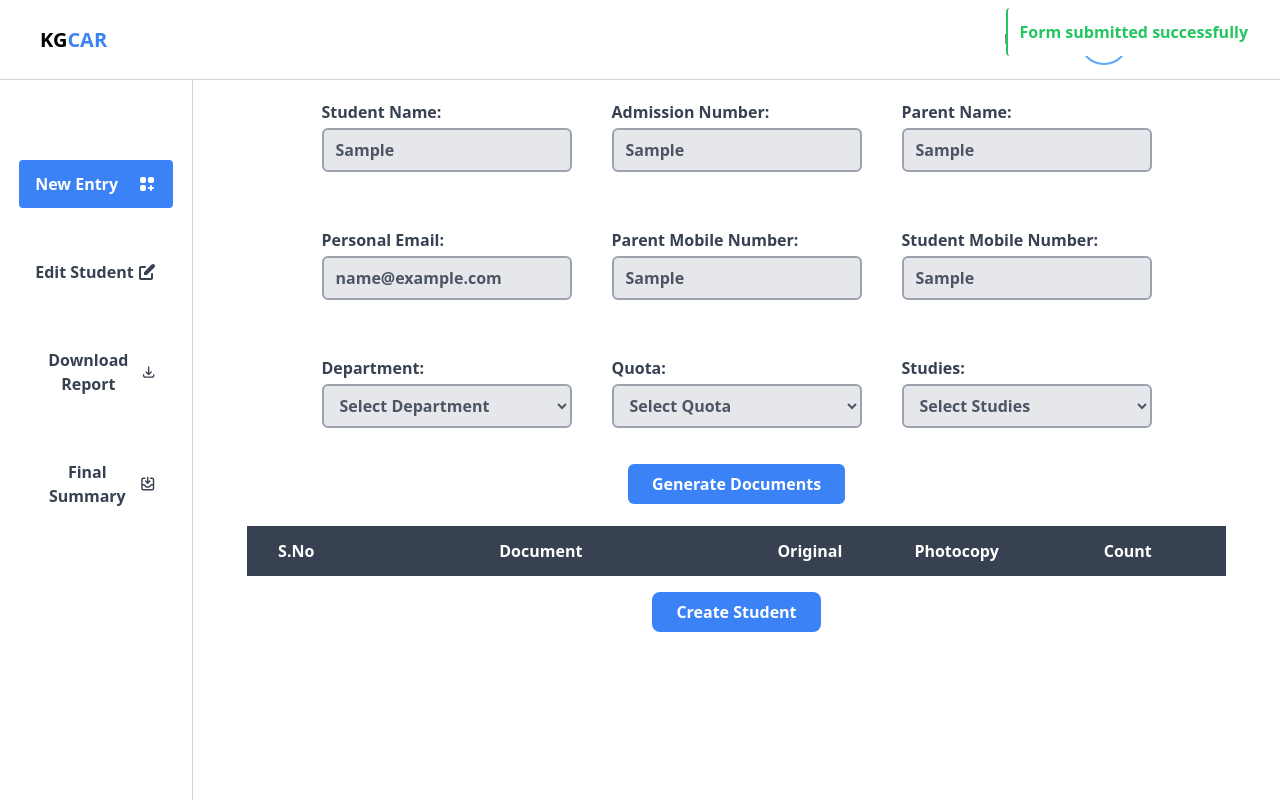
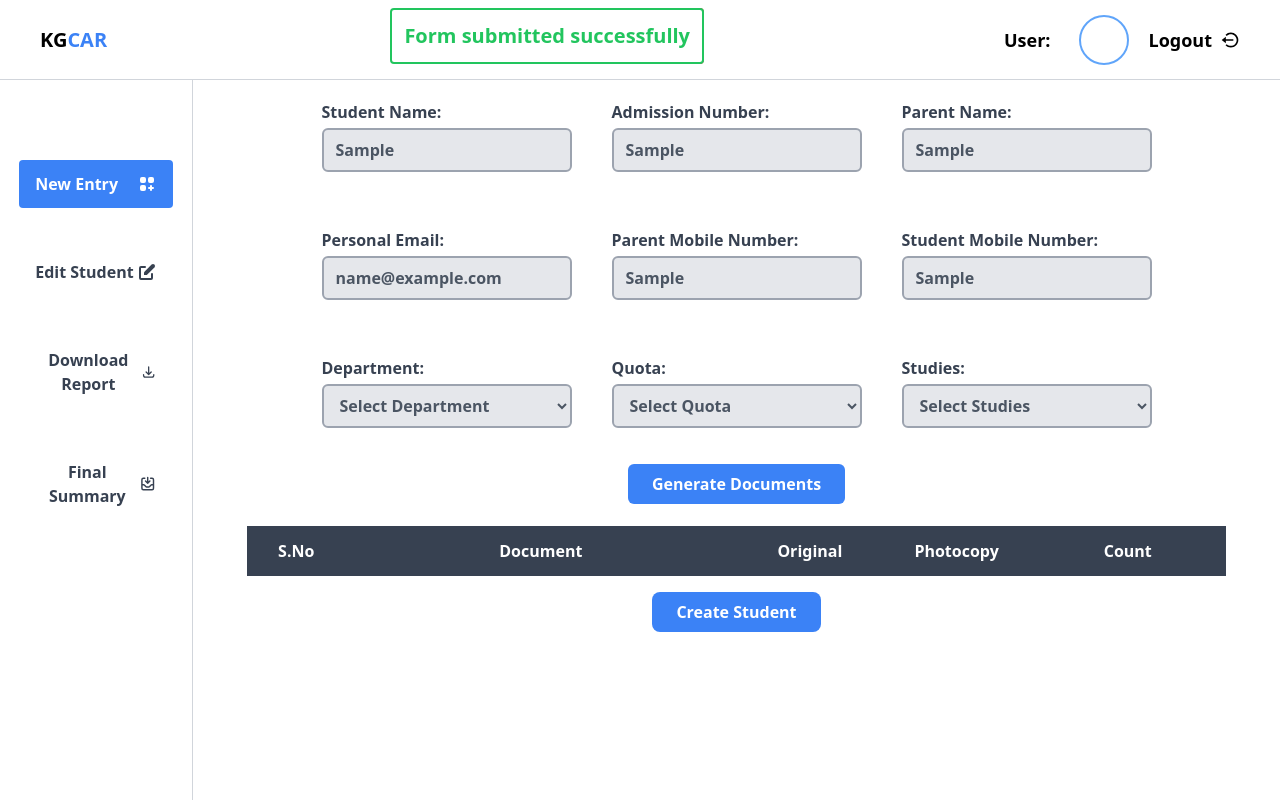
Before and after one commit to YogeshVenugopal/Certificate_tracker, a React (Vite) app in the folder Client/: page /new-entry in a window 1280 px wide. Both pictures are taken after typing "Sample", "Sample", "Sample", "name@example.com", "Sample", "Sample" into the empty fields and a click on the button "Generate Documents". Built offline with nearby package versions, Linux system fonts and the light colour scheme.

Commit message:
change some major ui

```diff
--- a/Client/src/Pages/DownloadReceipt.jsx
+++ b/Client/src/Pages/DownloadReceipt.jsx
@@ -85,9 +85,9 @@ const DownloadReceipt = () => {
     <div className='py-5'>
       {error && (
         <motion.div
-          initial={{ opacity: 0, x: 100 }}
-          animate={{ opacity: 1, x: 0 }}
-          className="absolute px-3 py-3 font-bold text-red-500 bg-white border-l-2 border-red-500 rounded top-2 right-5"
+          initial={{ opacity: 0, y: -100 }}
+          animate={{ opacity: 1, y: 0 }}
+          className="absolute px-3 py-3 font-bold text-red-500 bg-white border-2 border-red-500 rounded top-2 right-[45%] text-xl"
         >
           {error}
         </motion.div>
--- a/Client/src/Pages/EditFile.jsx
+++ b/Client/src/Pages/EditFile.jsx
@@ -171,18 +171,18 @@ const EditFile = () => {
         <div className='font-semibold'>
           {error && (
             <motion.div
-              initial={{ opacity: 0, x: 100 }}
-              animate={{ opacity: 1, x: 0 }}
-              className="absolute px-3 py-3 font-bold text-red-500 bg-white border-l-2 border-red-500 rounded top-2 right-5"
+              initial={{ opacity: 0, y: -100 }}
+              animate={{ opacity: 1, y: 0 }}
+              className="absolute px-3 py-3 font-bold text-red-500 bg-white border-2 border-red-500 rounded top-2 right-[45%] text-xl"
             >
               {error}
             </motion.div>
           )}
           {success && (
             <motion.div
-              initial={{ opacity: 0, x: 100 }}
-              animate={{ opacity: 1, x: 0 }}
-              className="absolute px-3 py-3 font-bold text-green-500 bg-white border-l-2 border-green-500 rounded top-2 right-5"
+              initial={{ opacity: 0, y: -100 }}
+              animate={{ opacity: 1, y: 0 }}
+              className="absolute px-3 py-3 font-bold text-green-500 bg-white border-2 border-green-500 rounded top-2 right-[45%] text-xl"
             >
               {success}
             </motion.div>
--- a/Client/src/Pages/EditStudent.jsx
+++ b/Client/src/Pages/EditStudent.jsx
@@ -84,9 +84,9 @@ const EditStudent = () => {
     <div className='py-5'>
       {error && (
         <motion.div
-          initial={{ opacity: 0, x: 100 }}
-          animate={{ opacity: 1, x: 0 }}
-          className="absolute px-3 py-3 font-bold text-red-500 bg-white border-l-2 border-red-500 rounded top-2 right-5"
+          initial={{ opacity: 0, y: -100 }}
+          animate={{ opacity: 1, y: 0 }}
+          className="absolute px-3 py-3 font-bold text-red-500 bg-white border-2 border-red-500 rounded top-2 right-[45%] text-xl"
         >
           {error}
         </motion.div>
--- a/Client/src/Pages/NewEntry.jsx
+++ b/Client/src/Pages/NewEntry.jsx
@@ -104,8 +104,6 @@ const NewEntry = () => {
     setPersonalEmail('');
     setParentNo('');
     setStudentNo('');
-    setError('');
-    setSuccess('');
     setFirstGraduation('');
     setDiploma('');
     setShowTable(false);
@@ -153,10 +151,14 @@ const NewEntry = () => {
 
       if (response.ok) {
         setSuccess('Student created successfully');
+        setTimeout(() => {
+          setSuccess('');
+        },2000);
         clearData(); // Make sure this clears all relevant form data
       } else {
         const errorMessage = await response.text();
-        setError(`Failed to create student: ${errorMessage}`);
+        setError("Failed to create student");
+        console.log(errorMessage);
       }
     } catch (error) {
       console.error("Error submitting student data:", error);
@@ -383,18 +385,18 @@ const NewEntry = () => {
       </form>
       {error && (
         <motion.div
-          initial={{ opacity: 0, x: 100 }}
-          animate={{ opacity: 1, x: 0 }}
-          className="absolute px-3 py-3 font-bold text-red-500 bg-white border-l-2 border-red-500 rounded top-2 right-5"
+          initial={{ opacity: 0, y: -100 }}
+          animate={{ opacity: 1, y: 0 }}
+          className="absolute px-3 py-3 font-bold text-red-500 bg-white border-2 border-red-500 rounded top-2 right-[45%] text-xl"
         >
           {error}
         </motion.div>
       )}
       {success && (
         <motion.div
-          initial={{ opacity: 0, x: 100 }}
-          animate={{ opacity: 1, x: 0 }}
-          className="absolute px-3 py-3 font-bold text-green-500 bg-white border-l-2 border-green-500 rounded top-2 right-5"
+          initial={{ opacity: 0, y: -100 }}
+          animate={{ opacity: 1, y: 0 }}
+          className="absolute px-3 py-3 font-bold text-green-500 bg-white border-2 border-green-500 rounded top-2 right-[45%] text-xl"
         >
           {success}
         </motion.div>
```
